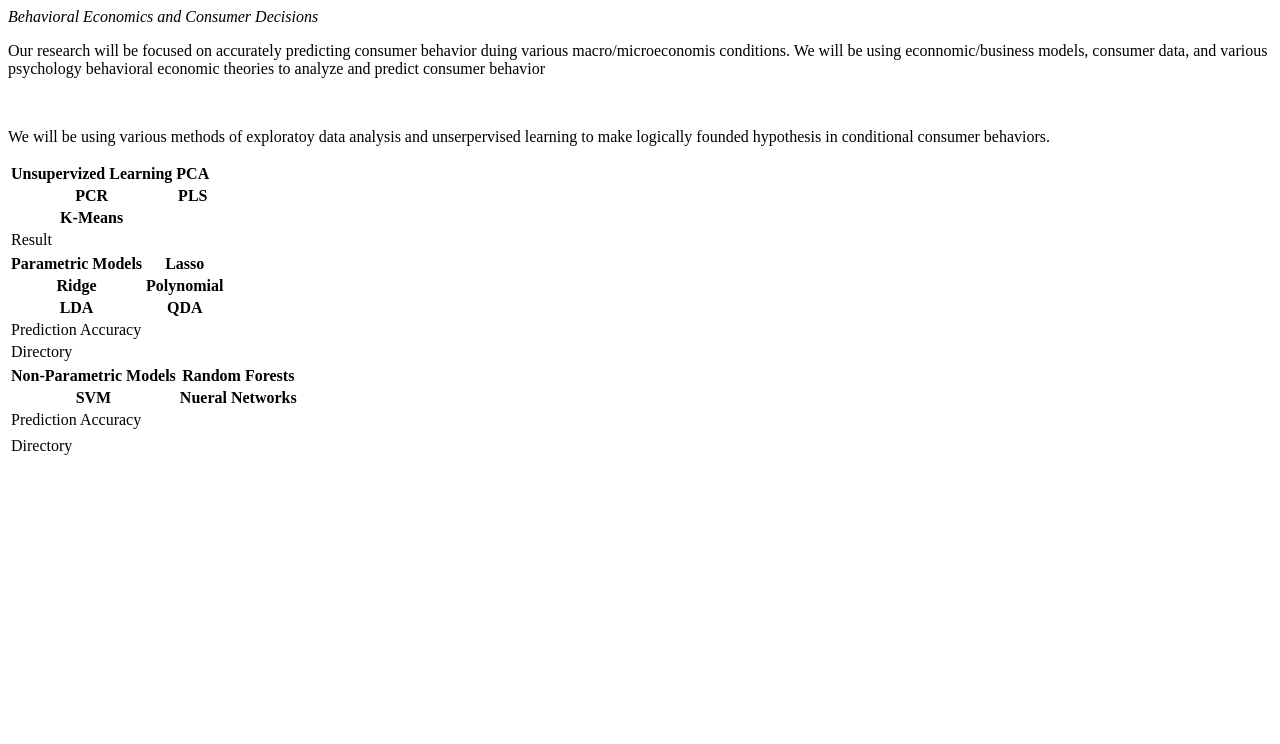
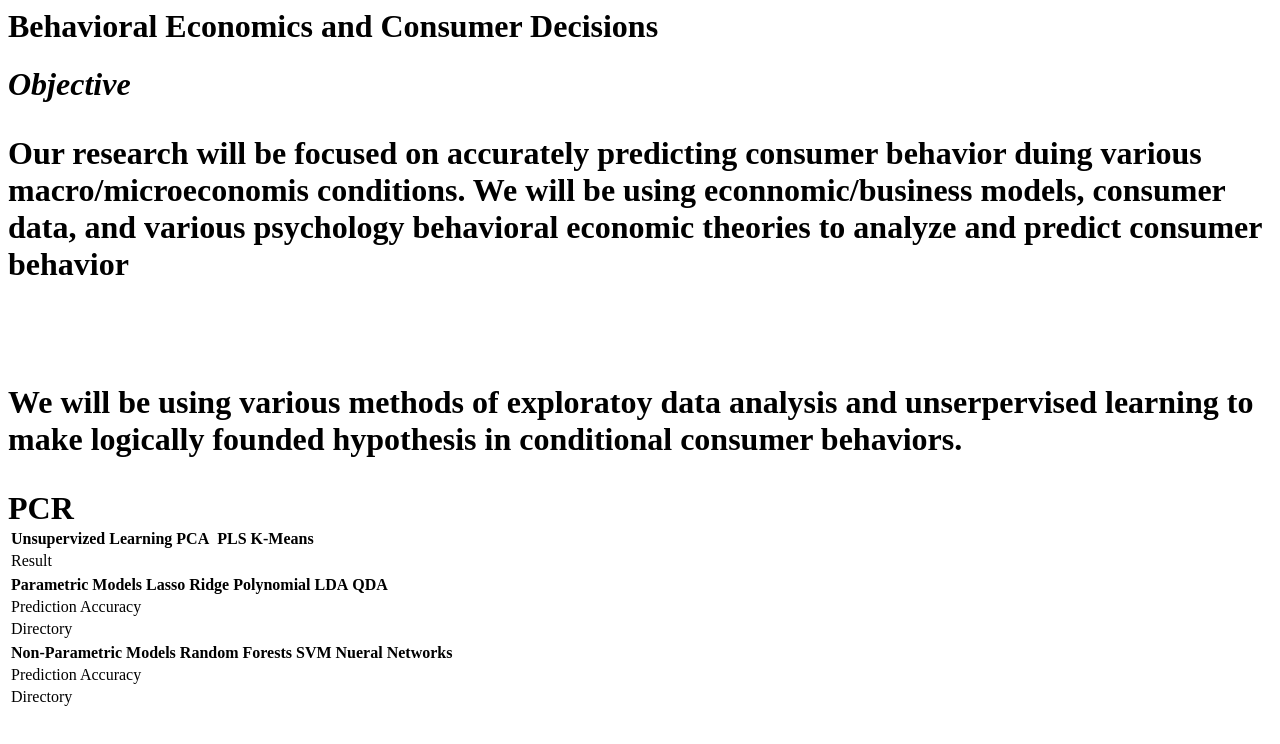
Before and after one commit to skolev893/behaveecon.github.io, a plain HTML site: page index.html in a window 1280 px wide. Drawn offline with Linux system fonts and the light colour scheme.

Commit message:
Update index.html

```diff
--- a/index.html
+++ b/index.html
@@ -1,27 +1,28 @@
 <head>
     <title> STOR 565 Final Project </title>
+    <h1> Behavioral Economics and Consumer Decisions <h1>
 <head>
 
 <body>
-    <em> Behavioral Economics and Consumer Decisions </em>
+    <em> Objective </em>
     <p> Our research will be focused on accurately predicting consumer behavior duing various macro/microeconomis conditions. We will be using econnomic/business models, consumer data, and various psychology behavioral economic theories to analyze and predict consumer behavior </p>
     <br>
     <p> We will be using various methods of exploratoy data analysis and unserpervised learning to make logically founded hypothesis in conditional consumer behaviors. <p>
 <body>
 
 <table>
-    <tr><th> Unsupervized Learning </th><th> PCA <tr><th> PCR </th><th> PLS <tr><th> K-Means </th></tr>
+    <tr><th> Unsupervized Learning </th><th> PCA <th></th> PCR </th><th> PLS </th><th> K-Means </th></tr>
     <tr><td> Result </td><td> </td><td> </td><td> </td><td> </td></tr>
 </table>
 
 <table>
-    <tr><th> Parametric Models </th><th> Lasso <tr><th> Ridge </th><th> Polynomial <tr><th> LDA </th><th> QDA </th></tr>
+    <tr><th> Parametric Models </th><th> Lasso </th><th> Ridge </th><th> Polynomial </th><th> LDA </th><th> QDA </th></tr>
     <tr><td> Prediction Accuracy </td><td> </td><td> </td><td> </td><td> </td><td> </td></tr>
     <tr><td> Directory </td><td> </td><td> </td><td> </td><td> </td><td> </td></tr>
 </table>
 
 <table>
-    <tr><th> Non-Parametric Models </th><th> Random Forests <tr><th> SVM </th><th> Nueral Networks </th></tr>
-    <tr><td> Prediction Accuracy </th><th> <tr><th> </th><th> </th></tr>
-    <tr><td> Directory </th><th> <tr><th> </th><th> </th></tr>
+    <tr><th> Non-Parametric Models </th><th> Random Forests </th><th> SVM </th><th> Nueral Networks </th></tr>
+    <tr><td> Prediction Accuracy </td><td> </td><td> </td><td> </td></tr>
+    <tr><td> Directory </td><td> </td><td> </td><td> </td></tr>
 </table>
```
